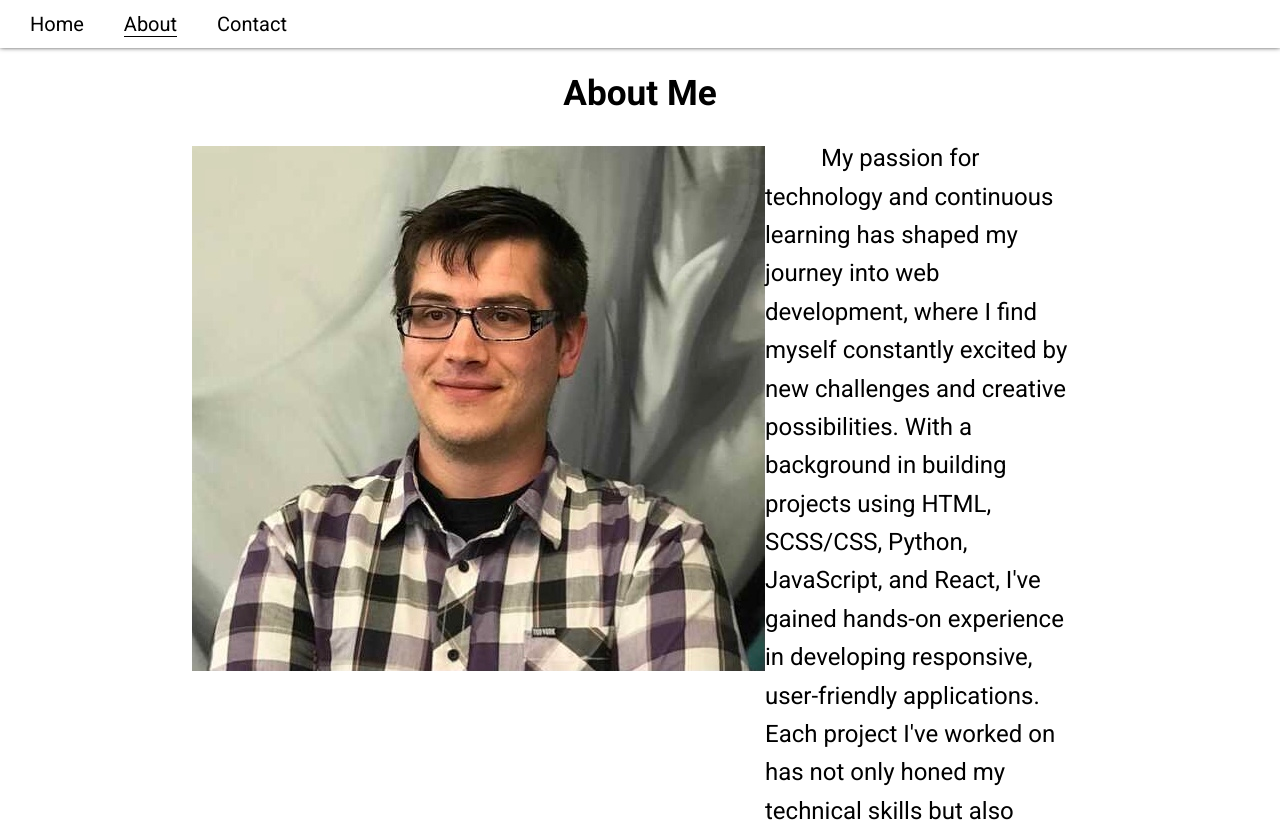
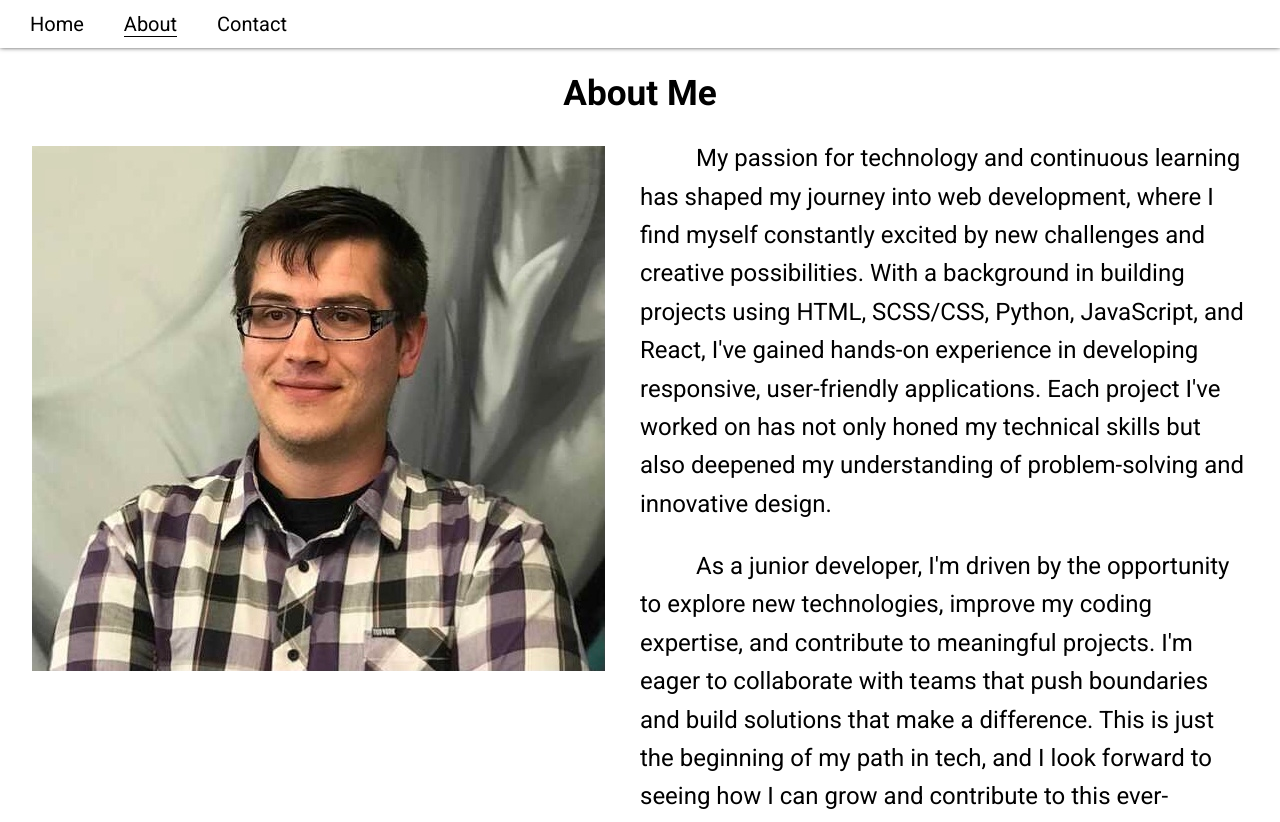
Before and after one commit to Andrewf9001/arf-react-portfolio, a React (Create React App) app: page /about in a window 1280 px wide. Shown: the top 822 px of the page. Built offline with nearby package versions, Linux system fonts and the light colour scheme; no server answers; the database is empty.

Commit message:
adjusted about page styles

```diff
--- a/src/styles/pages/about.scss
+++ b/src/styles/pages/about.scss
@@ -11,7 +11,7 @@
   .content-wrapper {
     display: grid;
     grid-template-columns: 1fr 1fr;
-    width: 70%;
+    width: 95%;
 
     img {
       margin-top: 1.2%;
```
